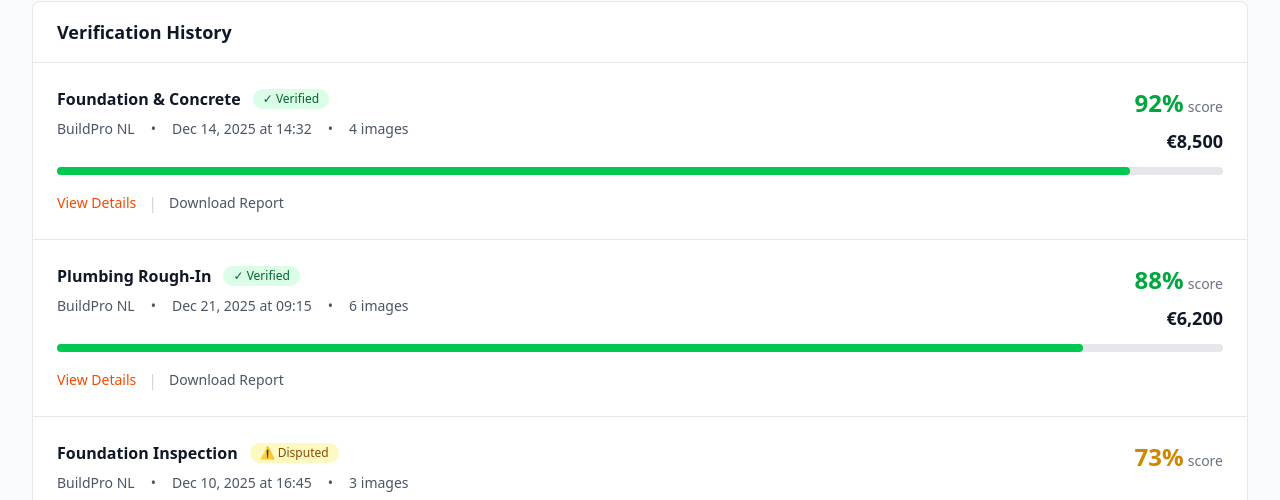
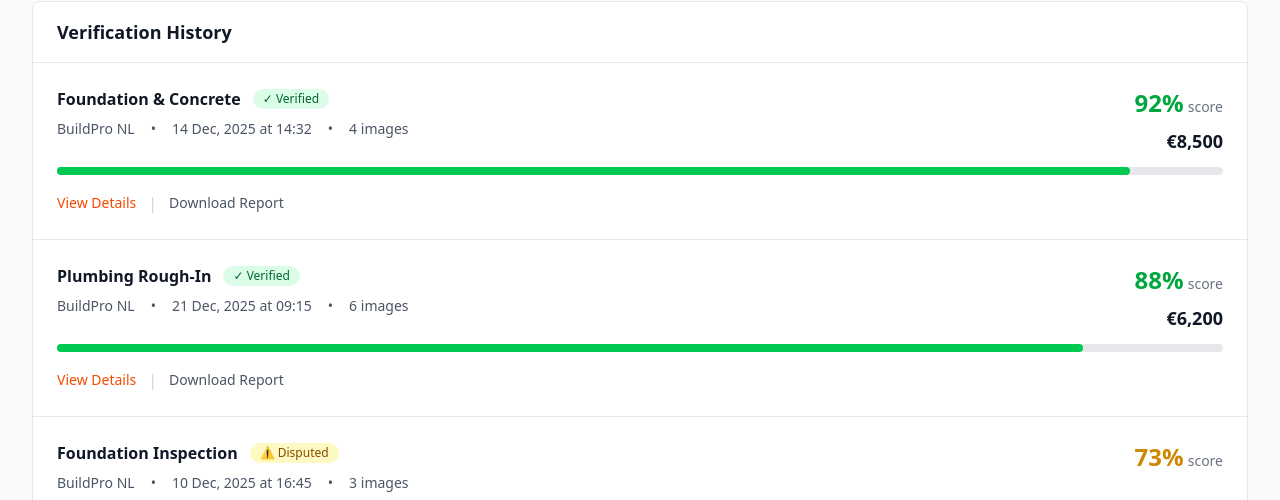
Before and after one commit to AntipasBen23/Renno-feature-demo, a Next.js app: page /dashboard in a window 1280 px wide. Both pictures are taken after a click on the button "Verification History". Shown: the part 300-800 px from the top of the page. Built offline with nearby package versions, Linux system fonts and the light colour scheme.

Commit message:
updated VerificationHistory

```diff
--- a/src/components/VerificationHistory.tsx
+++ b/src/components/VerificationHistory.tsx
@@ -1,14 +1,31 @@
 "use client";
 
-export default function VerificationHistory() {
-  const history = [
+interface VerificationRecord {
+  id: number;
+  milestone: string;
+  date: string;
+  time: string;
+  score: number;
+  status: "verified" | "disputed";
+  contractor: string;
+  payment: number;
+  images: number;
+}
+
+interface VerificationHistoryProps {
+  history: VerificationRecord[];
+}
+
+export default function VerificationHistory({ history }: VerificationHistoryProps) {
+  // Static initial history (shown when no uploads yet)
+  const initialHistory = [
     {
       id: 1,
       milestone: "Foundation & Concrete",
-      date: "Dec 14, 2025",
+      date: "14 Dec, 2025",
       time: "14:32",
       score: 92,
-      status: "verified",
+      status: "verified" as const,
       contractor: "BuildPro NL",
       payment: 8500,
       images: 4,
@@ -16,10 +33,10 @@ export default function VerificationHistory() {
     {
       id: 2,
       milestone: "Plumbing Rough-In",
-      date: "Dec 21, 2025",
+      date: "21 Dec, 2025",
       time: "09:15",
       score: 88,
-      status: "verified",
+      status: "verified" as const,
       contractor: "BuildPro NL",
       payment: 6200,
       images: 6,
@@ -27,15 +44,22 @@ export default function VerificationHistory() {
     {
       id: 3,
       milestone: "Foundation Inspection",
-      date: "Dec 10, 2025",
+      date: "10 Dec, 2025",
       time: "16:45",
       score: 73,
-      status: "disputed",
+      status: "disputed" as const,
       contractor: "BuildPro NL",
       payment: 0,
       images: 3,
     },
   ];
+
+  // Combine new uploads with initial history
+  const allHistory = [...history, ...initialHistory];
+
+  const verifiedCount = allHistory.filter(h => h.status === "verified").length;
+  const disputedCount = allHistory.filter(h => h.status === "disputed").length;
+  const totalPaid = allHistory.reduce((sum, h) => sum + h.payment, 0) / 1000;
 
   return (
     <div className="space-y-4">
@@ -43,15 +67,15 @@ export default function VerificationHistory() {
       <div className="grid grid-cols-3 gap-4">
         <div className="bg-green-50 border border-green-200 rounded-lg p-4">
           <p className="text-sm text-green-700 font-medium">Verified</p>
-          <p className="text-3xl font-bold text-green-900">2</p>
+          <p className="text-3xl font-bold text-green-900">{verifiedCount}</p>
         </div>
         <div className="bg-yellow-50 border border-yellow-200 rounded-lg p-4">
           <p className="text-sm text-yellow-700 font-medium">Disputed</p>
-          <p className="text-3xl font-bold text-yellow-900">1</p>
+          <p className="text-3xl font-bold text-yellow-900">{disputedCount}</p>
         </div>
         <div className="bg-blue-50 border border-blue-200 rounded-lg p-4">
           <p className="text-sm text-blue-700 font-medium">Total Paid</p>
-          <p className="text-3xl font-bold text-blue-900">€14.7k</p>
+          <p className="text-3xl font-bold text-blue-900">€{totalPaid.toFixed(1)}k</p>
         </div>
       </div>
 
@@ -62,7 +86,7 @@ export default function VerificationHistory() {
         </div>
 
         <div className="divide-y divide-gray-200">
-          {history.map((item) => (
+          {allHistory.map((item) => (
             <div key={item.id} className="p-6 hover:bg-gray-50 transition-colors">
               <div className="flex items-start justify-between">
                 {/* Left Section */}
```
